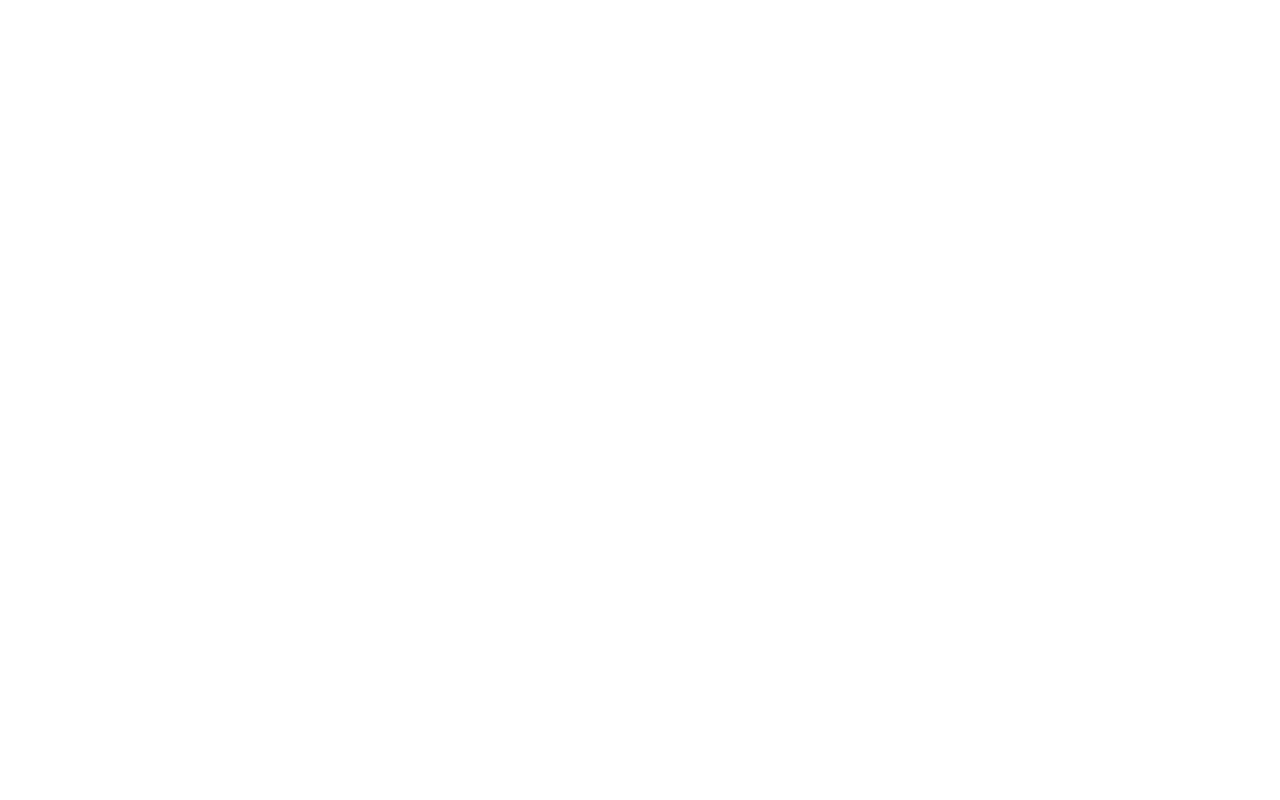
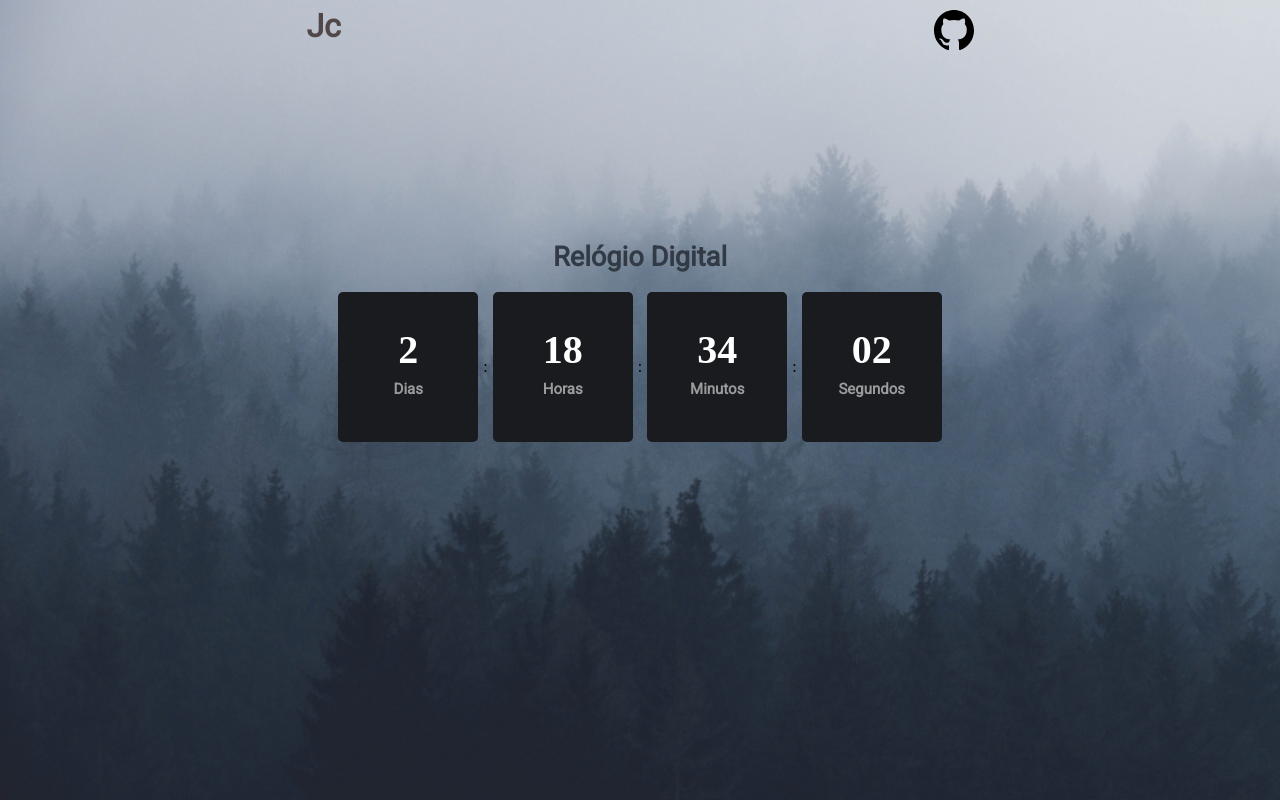
Before and after one commit to JuliioCesar/pratica-relogio, a plain HTML site: page index.html in a window 1280 px wide. Drawn offline with Linux system fonts and the light colour scheme.

Commit message:
adicionando as funções de inicializar as horas

```diff
--- a/index.html
+++ b/index.html
@@ -5,10 +5,27 @@
     <meta http-equiv="X-UA-Compatible" content="IE=edge">
     <meta name="viewport" content="width=device-width, initial-scale=1.0">
     <title>Relogio Digital</title>
-    <link rel="stylesheet" href="style.css">
+    <link rel="stylesheet" href="/style/reset.css">
+    <link rel="stylesheet" href="/style/style.css">
 </head>
 <body>
+    <header>
+        <nav>
+            <h1>Jc</h1>
+            <a href=""><img src="image/Icon-github.svg" alt=""></a>
+        </nav>
+    </header>
+    <section>
+        <section class="section-height">
+            <h2>Relógio Digital</h2>
+            <div class="container-relogio">
+                <div>
+
+                </div>
+            </div>
+        </section>
+    </section>
 
 </body>
-<script src="main.js"></script>
+<script src="main.js" type="module"></script>
 </html>
--- a/main.js
+++ b/main.js
@@ -0,0 +1,29 @@
+const divForTime = document.querySelector('.container-relogio div');
+
+const data = new Date('May 20, 2023')
+
+const brazilianTime = constructorDate(data)
+divForTime.innerHTML = brazilianTime
+
+function constructorDate(data) {
+
+    let day = data.getDate()
+    let hora = formatDate(data.getHours())
+    let minuto = formatDate(data.getMinutes())
+    let segundo = formatDate(data.getSeconds())
+
+    let format = `<h1>${day}<p>Dias</p></h1>:<h1>${hora}<p>Horas</p></h1>:<h1>${minuto}<p>Minutos</p></h1>:<h1>${segundo}<p>Segundos</p></h1>`
+
+    return format
+}
+
+function formatDate(valor) {
+    valor = valor < 10 ? '0' + valor : valor;
+    return valor
+}
+
+setInterval(function () {
+    const data = new Date()
+    const brazilianTime = constructorDate(data)
+    divForTime.innerHTML = brazilianTime
+}, 1000)
--- /dev/null
+++ b/style/reset.css
@@ -0,0 +1,43 @@
+html, body, div, span, applet, object, iframe,
+h1, h2, h3, h4, h5, h6, p, blockquote, pre,
+a, abbr, acronym, address, big, cite, code,
+del, dfn, em, img, ins, kbd, q, s, samp,
+small, strike, strong, sub, sup, tt, var,
+b, u, i, center,
+dl, dt, dd, ol, ul, li,
+fieldset, form, label, legend,
+table, caption, tbody, tfoot, thead, tr, th, td,
+article, aside, canvas, details, embed,
+figure, figcaption, footer, header, hgroup,
+menu, nav, output, ruby, section, summary,
+time, mark, audio, video {
+	margin: 0;
+	padding: 0;
+	border: 0;
+	font-size: 100%;
+	font: inherit;
+	vertical-align: baseline;
+}
+/* HTML5 display-role reset for older browsers */
+article, aside, details, figcaption, figure,
+footer, header, hgroup, menu, nav, section {
+	display: block;
+}
+body {
+	line-height: 1;
+}
+ol, ul {
+	list-style: none;
+}
+blockquote, q {
+	quotes: none;
+}
+blockquote:before, blockquote:after,
+q:before, q:after {
+	content: '';
+	content: none;
+}
+table {
+	border-collapse: collapse;
+	border-spacing: 0;
+}
--- /dev/null
+++ b/style/style.css
@@ -0,0 +1,72 @@
+@import url('https://fonts.googleapis.com/css2?family=Roboto&display=swap');
+
+body{
+    background-image: url(../image/imagem-ilustrativa.png);
+    background-size: cover;
+    height: 100vh;
+}
+
+header nav{
+    display: flex;
+    justify-content: space-around;
+    padding: 10px;
+}
+nav > h1 {
+    font-size: 2.0em;
+    font-family: 'Roboto', sans-serif;
+    font-weight: bolder;
+    color: #504848;
+}
+
+.section-height{
+    width: 100vw;
+    height: 70vh;
+    display: flex;
+    align-items: center;
+    justify-content: center;
+    flex-direction: column;
+    gap: 20px;
+}
+
+.section-height > h2{
+
+    font-family: 'Roboto', sans-serif;
+    font-size: 1.7em;
+    font-weight: bold;
+    color: #313A45;
+
+}
+.container-relogio > div{
+    width: 100vw;
+    display: flex;
+    flex-direction: row;
+    justify-content: center;
+    align-items: center;
+    gap: 5px;
+}
+
+.container-relogio h1{
+    display: flex;
+    flex-direction: column;
+    align-items: center;
+    justify-content: center;
+    gap: 5px;
+    width: 140px;
+    height: 150px;
+    font-size: 2.5em;
+    font-weight: bold;
+    color: #fff;
+    background-color: #191B1F;
+    border-radius: 5px;
+}
+.container-relogio p{
+    font-family: 'Roboto', sans-serif;
+    font-style: normal;
+    font-weight: 700;
+    font-size: 15px;
+    line-height: 28px;
+    text-align: center;
+
+    color: #9A9B9D;
+
+}
```
Also changed, not shown: image/Icon-github.svg (added), style.css (deleted).
